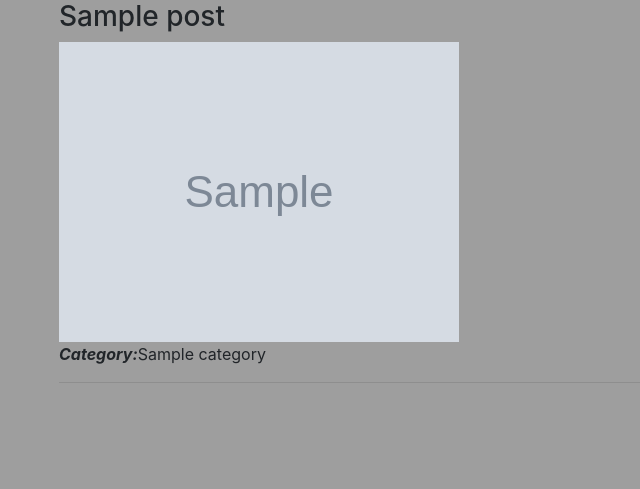
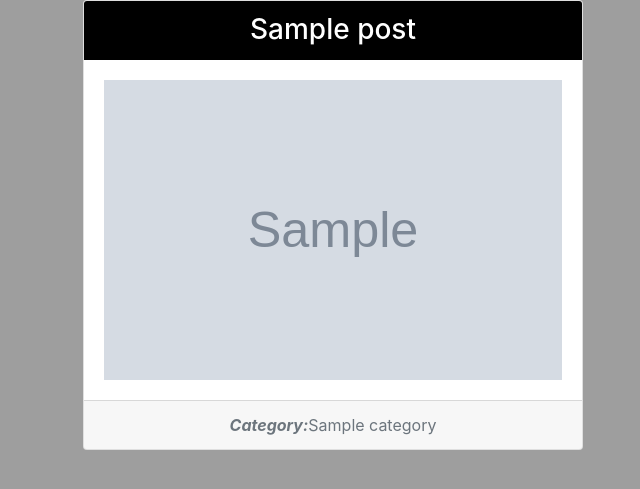
Before and after one commit to aluoch-sheila/GALLERY, a Django app: page /location/1 in a window 1280 px wide. Shown: the part 56-545 px from the top of the page, without its empty margins (41-681 px from the left). Run offline with Django 3.2, Linux system fonts and the light colour scheme; tables that the repository leaves empty hold one stand-in row (values such as "Sample post"); grey boxes marked "Sample" are stand-in pictures; some libraries are stand-ins or nearby versions.

```diff
--- a/gallery/templates/index.html
+++ b/gallery/templates/index.html
@@ -3,7 +3,7 @@
 
 
 
-<h1>WELCOME TO MY GALLERY</h1>
+<h1>WELCOME TO MY GALLERY <img src='https://encrypted-tbn0.gstatic.com/images?q=tbn:ANd9GcQMuP0Yruopl-Dft5IzKgXd4Mf-I8k7KWsuPQD-LiTzpPTjpq-X0A'></h1>
 <div class="row">
     {% for post in posts %}
 
--- a/gallery/templates/location.html
+++ b/gallery/templates/location.html
@@ -2,22 +2,24 @@
 {% block content %}
 
 <div class="container">
-    <div>
+    <div class="row">
+
         {% for post in posts %}
 
-        <div>
-            <div>
-                <div >
-                    <h3>{{post.name}} </h3>
+        <div class="col-md-5">
+            <div style="display: inline-block; ">
+                <div class="card ml-4" style=" width: 500px; text-align: center">
 
-                    <div >
-                        <div>
+            <h3 class="card-header" style="background-color: black; color: white;">{{post.name}} </h3>
+
+                    <div class="card-body">
+                        <div class="thumbnail">
                             <a href='/pic/{{post.id}}/' id='dk'>
-                                <img src="{{post.article_image.url}}" alt="Card image"></a>
+                                <img style="height: 300px; width: 100%; display: block;" src="{{post.article_image.url}}" alt="Card image"></a>
                         </div>
                     </div>
 
-                    <div >
+                    <div class="card-footer text-muted">
                         {% for pos in post.category.all %}
                         <b><em>Category:</em></b>{{pos}}
                         <br>
```
